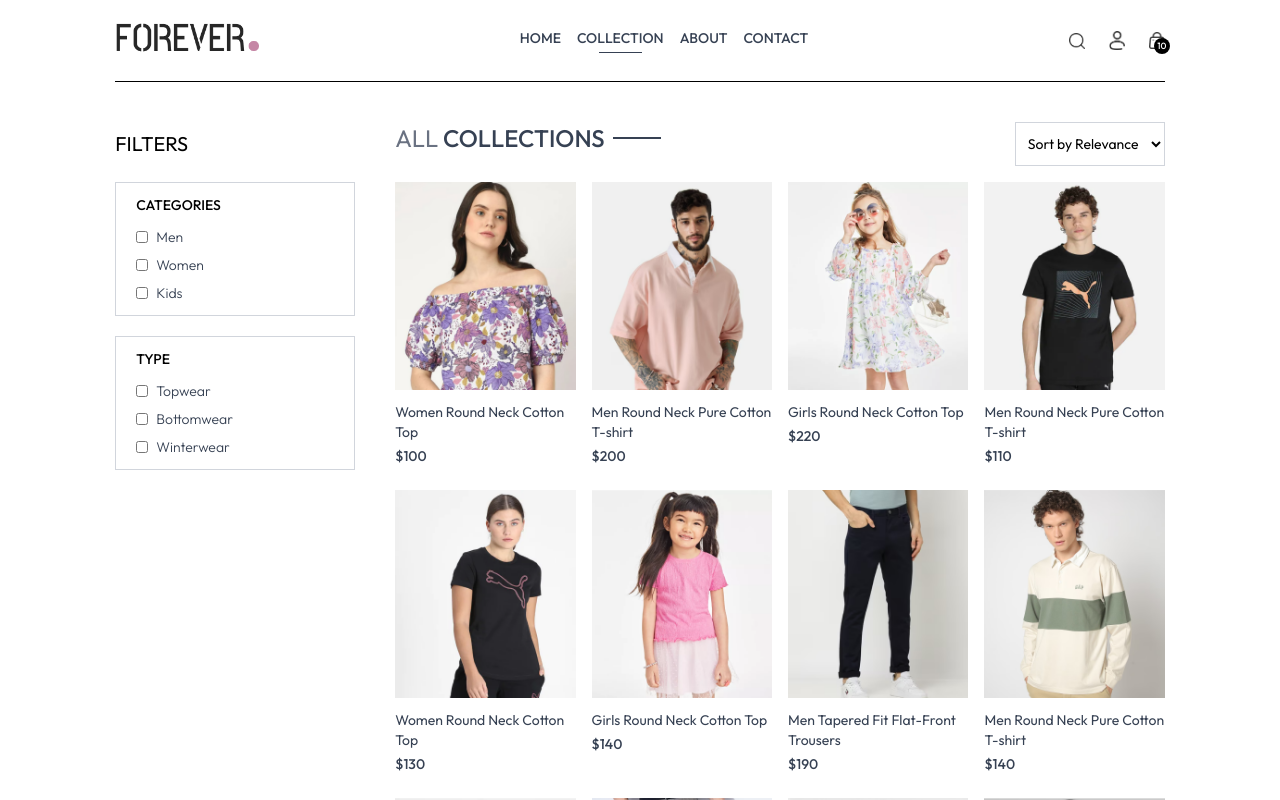
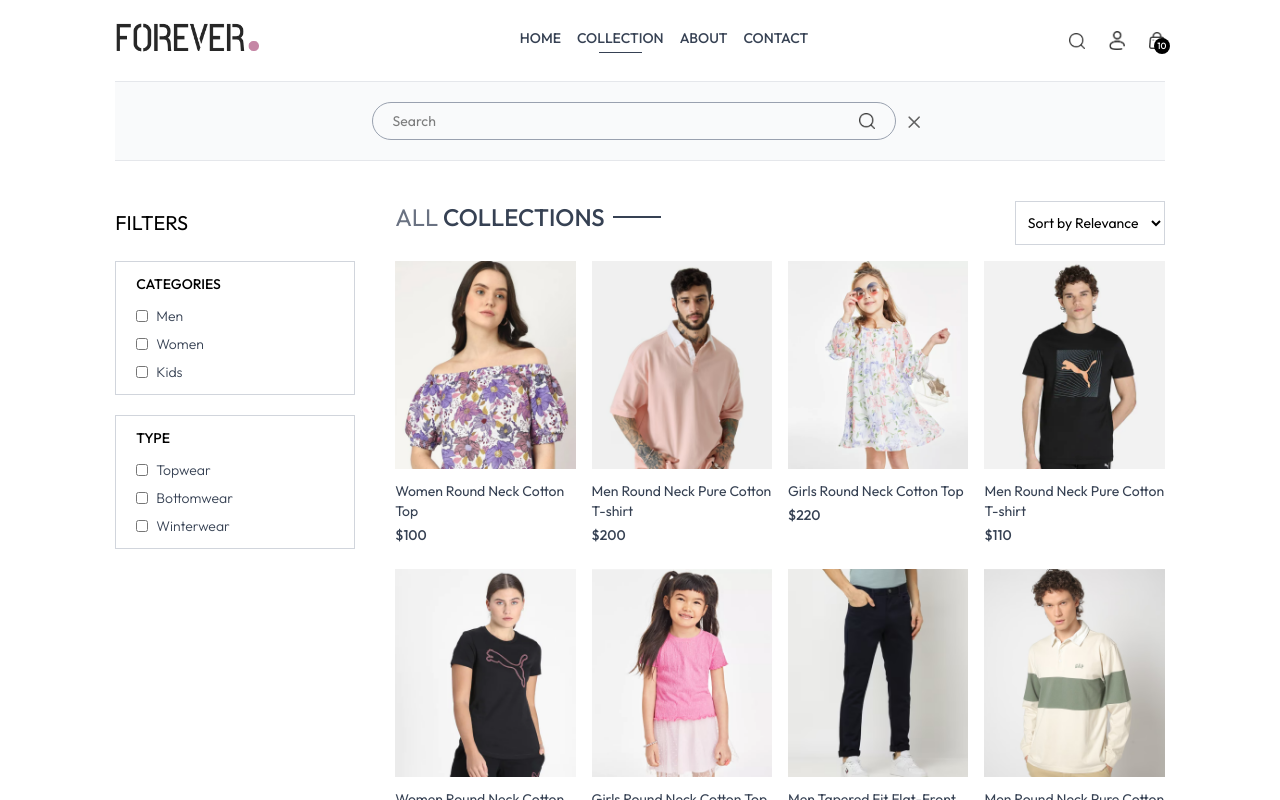
Before and after one commit to Adarsh3230db/Forever-Frontend, a React (Vite) app: page /collection in a window 1280 px wide. Both pictures are taken after a click on the picture 1076 px from the left and 40 px from the top of the page. Shown: the top 800 px of the page. Built offline with nearby package versions, Linux system fonts and the light colour scheme.

Commit message:
search bar implemented

```diff
--- a/src/App.jsx
+++ b/src/App.jsx
@@ -11,11 +11,13 @@
 import Orders from './pages/Orders'
 import Navbar from './components/Navbar'
 import Footer from './components/Footer'
+import Searchbar from './components/Searchbar'
 
 const App = () => {
   return (
     <div className='px-4 sm:px-[5vw] md:px-[7vw] lg:px-[9vw]'>
       <Navbar/>
+      <Searchbar/>
       <Routes>
         <Route path='/' element={<Home/>} />
          <Route path='/collection' element={<Collection/>} />
--- a/src/components/Navbar.jsx
+++ b/src/components/Navbar.jsx
@@ -1,9 +1,11 @@
-import React, { useState } from 'react'
+import React, { useContext, useState } from 'react'
 import { assets } from '../assets/assets'
 import { Link, NavLink } from 'react-router-dom'
+import { ShopContext } from '../context/ShopContext'
 
 const Navbar = () => {
     const [visible,setVisible] = useState(false)
+    const {showSearch ,setShowSearch} =  useContext(ShopContext)
   return (
     <div className='flex items-center justify-between py-5 font-medium'>
         <Link to={'/'}>
@@ -28,7 +30,7 @@
             </NavLink>
         </ul>
         <div className='flex items-center gap-6'>
-            <img src={assets.search_icon} className='cursor-pointer w-4' alt="" />
+            <img onClick={()=> setShowSearch(!showSearch)} src={assets.search_icon} className='cursor-pointer w-4' alt="" />
             <div className='group relative'>
                 <img src={assets.profile_icon} className='w-4 cursor-pointer' alt="" />
                 <div className='hidden group-hover:block absolute dropdown-menu right-0 pt-4'>
--- /dev/null
+++ b/src/components/Searchbar.jsx
@@ -0,0 +1,33 @@
+import React, { useContext, useEffect, useState } from 'react'
+import { ShopContext } from '../context/ShopContext'
+import { assets } from '../assets/assets'
+import { useLocation } from 'react-router-dom'
+
+const Searchbar = () => {
+
+    const {search,setSearch,showSearch,setShowSearch} = useContext(ShopContext)
+
+    const location = useLocation()
+    const [visible,setVisible] = useState(false)
+
+    useEffect(()=>{
+      if(location.pathname.includes('collection'))  {
+          setVisible(true)
+      }
+      else{
+        setVisible(false)
+      }
+    },[location])
+
+  return showSearch && visible ? (
+    <div className='border-t border-gray-200 bg-gray-50 text-center '>
+        <div className='inline-flex items-center justify-center  border border-gray-400 px-5 py-2  my-5 mx-3 rounded-full w-3/4 sm:w-1/2'>
+            <input value={search} onChange={(e)=> setSearch(e.target.value)} className='flex-1  outline-none bg-inherit text-sm' type="text" placeholder='Search' />
+            <img className='w-4' src={assets.search_icon} alt="" />
+        </div>
+            <img onClick={()=>setShowSearch(false)} className='inline w-3 cursor-pointer' src={assets.cross_icon} alt="" />
+    </div>
+  ) : null
+}
+
+export default Searchbar
--- a/src/context/ShopContext.jsx
+++ b/src/context/ShopContext.jsx
@@ -1,4 +1,4 @@
-import React, { createContext } from "react";
+import React, { createContext, useState } from "react";
 import { products } from "../assets/assets";
 
 
@@ -8,9 +8,12 @@
 
     const currency = '$';
     const deliverFee = 10;
+    const [search,setSearch] = useState('')
+    const [showSearch,setShowSearch] = useState(false)
 
     const value = {
-        products , currency , deliverFee
+        products , currency , deliverFee ,
+        search,setSearch ,showSearch, setShowSearch
     }
     return(
         <ShopContext.Provider value={value}>
--- a/src/pages/Collection.jsx
+++ b/src/pages/Collection.jsx
@@ -6,12 +6,13 @@
 
 const Collection = () => {
 
-  const {products} = useContext(ShopContext)
+  const {products , search, showSearch} = useContext(ShopContext)
   const [showFilter,setShowFilter] = useState(false)
   const [filterProducts,setFilterProducts] = useState([])
   const [category,setCategory] = useState([])
   const [subCategory,setSubCategory] = useState([])
   const [sortType,setSortType] = useState('relevant')
+
 
   const toggleCategory = (e) =>{
     if(category.includes(e.target.value)){
@@ -33,6 +34,10 @@
 
   const applyFilter = () =>{
     let productsCopy = products.slice()
+
+    if(showSearch && search){
+      productsCopy = products.filter(item=>item.name.toLowerCase().includes(search.toLowerCase()))
+    }
 
     if (category.length > 0){
       productsCopy = productsCopy.filter(item => category.includes(item.category))
@@ -74,14 +79,14 @@
 
   useEffect(()=>{
     applyFilter()
-  },[category,subCategory])
+  },[category,subCategory,search,showSearch])
 
   useEffect(()=>{
     sortProduct()
   },[sortType])
 
   return (
-    <div className='flex flex-col sm:flex-row gap-1 sm:gap-10 pt-10 border-t'>
+    <div className='flex flex-col sm:flex-row gap-1 sm:gap-10 pt-10 border-t border-gray-200'>
        {/* Filter Options  */}
        <div className='min-w-60'>
         <p onClick={()=>setShowFilter(!showFilter)} className='my-2 text-xl flex items-center cursor-pointer gap-2'>FILTERS
```
